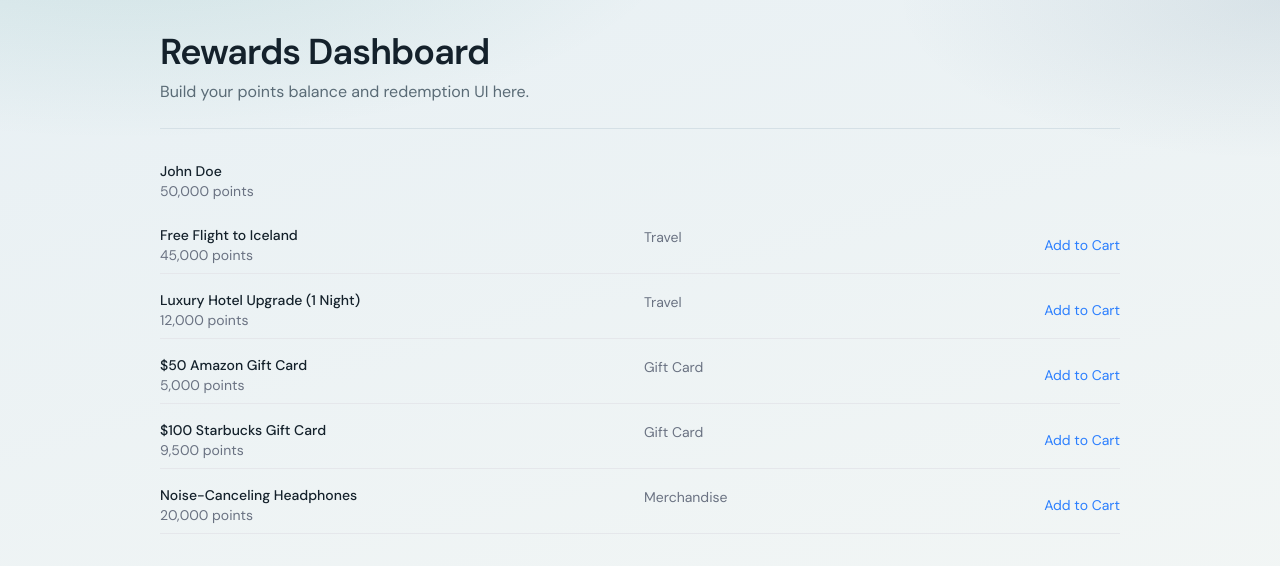
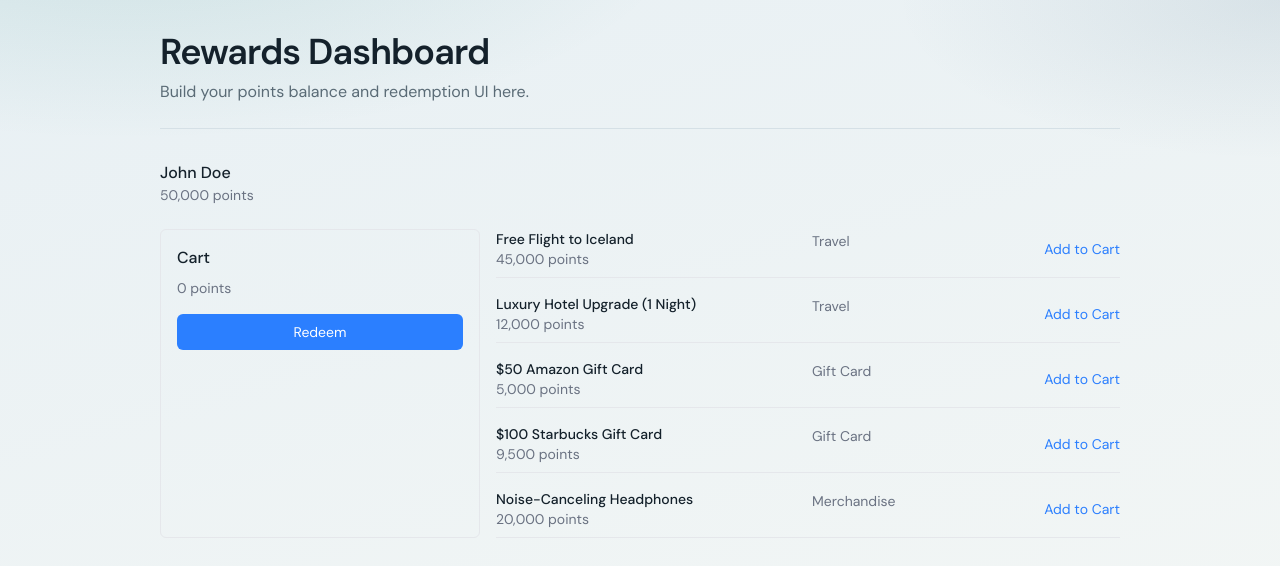
Before and after one commit to raphaellopes/live-rewards-dashboard, a React (Vite) app: page / in a window 1280 px wide. Shown: the top 566 px of the page. Built offline with nearby package versions, Linux system fonts and the light colour scheme.

Commit message:
create cart component

```diff
--- a/src/App.tsx
+++ b/src/App.tsx
@@ -1,5 +1,6 @@
 import UserProfile from './components/user-profile';
 import RewardGrid, { type RewardCategory } from './components/reward-grid';
+import Cart from './components/cart';
 
 // mocked data for for testing UI
 const MOCKED_REWARDS = [
@@ -47,7 +48,12 @@ function App() {
 
       <main className="page-content">
         <UserProfile name="John Doe" points={50000} />
-        <RewardGrid items={rewardItems} />
+        <div className="flex flex-col sm:flex-row gap-4">
+          <Cart items={[]} totalPoints={0} onClickRedeem={() => {}} />
+          <div className="flex-1">
+            <RewardGrid items={rewardItems} />
+          </div>
+        </div>
       </main>
     </div>
   );
--- /dev/null
+++ b/src/components/cart.tsx
@@ -0,0 +1,34 @@
+import { type FC } from 'react';
+import { type Reward } from './reward-grid';
+import { formatPoints } from '../utils/format-points';
+
+interface CartProps {
+  items: Reward[];
+  totalPoints: number;
+  onClickRedeem: () => void;
+}
+
+// @TODO: implement edge-cases like empty list
+const Cart: FC<CartProps> = ({ items, totalPoints, onClickRedeem }) => {
+  return (
+    <div className="flex flex-col gap-2 border border-gray-200 p-4 rounded-md min-w-xs">
+      <h2 className="font-medium">Cart</h2>
+      <p className="text-sm text-gray-500">{formatPoints(totalPoints)}</p>
+      <ul>
+        {items.map((item) => (
+          <li key={item.id}>
+            {item.name} - {formatPoints(item.points)}
+          </li>
+        ))}
+      </ul>
+      <button
+        className="text-sm text-blue-500 bg-blue-500 text-white px-4 py-2 rounded-md"
+        onClick={onClickRedeem}
+      >
+        Redeem
+      </button>
+    </div>
+  );
+};
+
+export default Cart;
--- a/src/components/reward-grid.tsx
+++ b/src/components/reward-grid.tsx
@@ -2,14 +2,16 @@ import { type FC } from 'react';
 import { formatPoints } from '../utils/format-points';
 
 export type RewardCategory = 'travel' | 'gift-card' | 'merchandise';
-
-interface RewardItemProps {
+export type Reward = {
   id: string;
   name: string;
   category: RewardCategory;
   points: number;
-  onAddToCart: (id: string) => void;
-  isAddToCartDisabled: boolean;
+};
+
+interface RewardItemProps extends Reward {
+  onAddToCart?: (id: string) => void;
+  isAddToCartDisabled?: boolean;
 }
 
 const CATEGORY_NAME_MAP: Record<RewardCategory, string> = {
@@ -24,6 +26,7 @@ const RewardItem: FC<RewardItemProps> = ({
   category,
   points,
   onAddToCart,
+  isAddToCartDisabled = false,
 }) => (
   <div className="grid grid-cols-4 gap-2 border-b border-gray-200 pb-2">
     <div className="col-span-2 flex flex-col">
@@ -35,8 +38,15 @@ const RewardItem: FC<RewardItemProps> = ({
         {CATEGORY_NAME_MAP[category]}
       </span>
     </div>
-    <div className="col-span-1 flex items-center justify-end">
-      <button className="text-sm text-blue-500" onClick={() => onAddToCart(id)}>
+    <div className="col-span-1 flex items-center justify-end gap-2">
+      {isAddToCartDisabled && (
+        <span className="text-sm text-red-500">Insufficient points</span>
+      )}
+      <button
+        className="text-sm text-blue-500 disabled:opacity-50 disabled:cursor-not-allowed"
+        disabled={isAddToCartDisabled}
+        onClick={() => onAddToCart?.(id)}
+      >
         Add to Cart
       </button>
     </div>
--- a/src/components/user-profile.tsx
+++ b/src/components/user-profile.tsx
@@ -11,7 +11,7 @@ const UserProfile: FC<UserProfileProps> = ({ name, points }) => {
   return (
     <div className="flex items-center gap-2">
       <div className="flex flex-col">
-        <span className="text-sm font-medium">{name}</span>
+        <h1 className="font-medium">{name}</h1>
         <span className="text-sm text-gray-500">{formatPoints(points)}</span>
       </div>
     </div>
```
